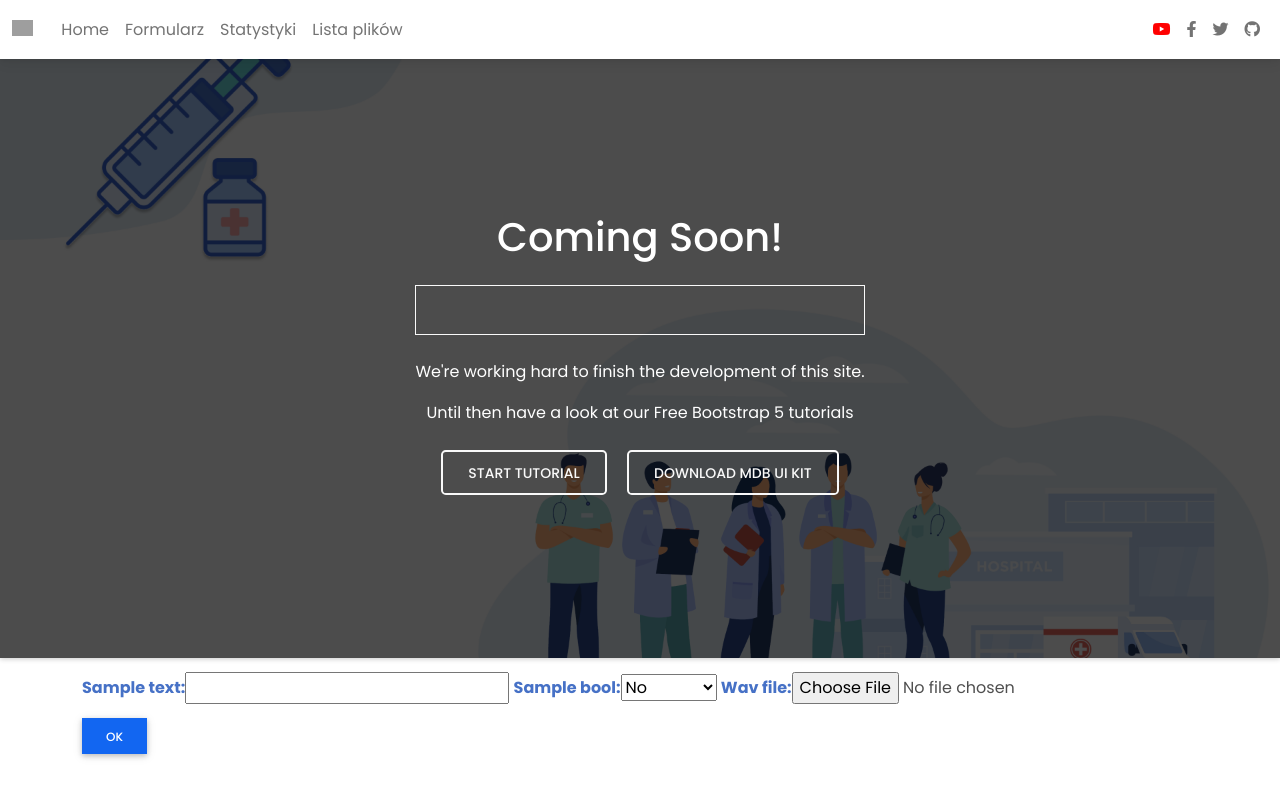
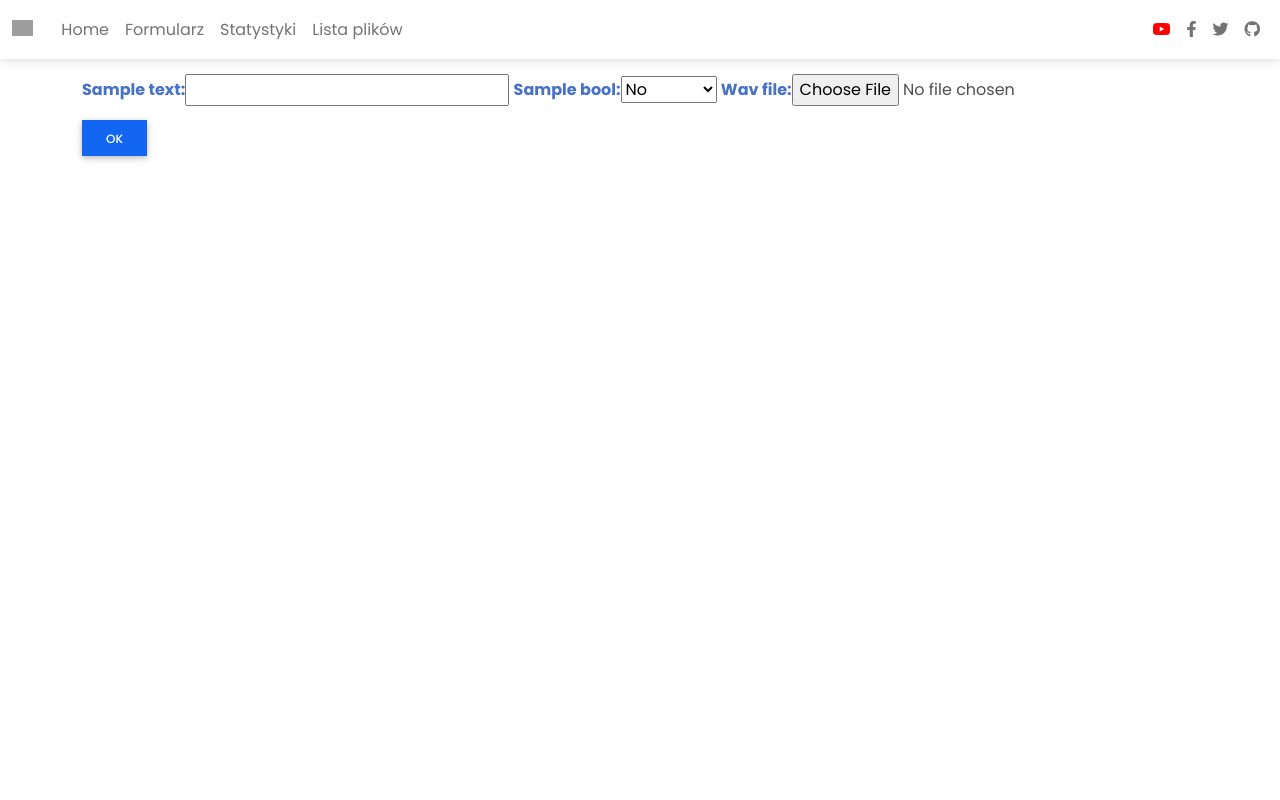
Before and after one commit to informacja/Telemedycyna, a Django app: page /survey_fill/ in a window 1280 px wide. Run offline with Django 3.2, Linux system fonts and the light colour scheme; some libraries are stand-ins or nearby versions; grey boxes are pictures that could not be loaded.

Commit message:
comming soon remove

```diff
--- a/surveys/templates/szablon.html
+++ b/surveys/templates/szablon.html
@@ -107,34 +107,9 @@
     </nav>
     <!-- Navbar -->
 
-    <!-- Background image -->
-    <div id="intro" class="p-5 text-center bg-image shadow-1-strong"
-      style="background-image: url('/static/ankiety/media/intro.png');">
-<!--      style="background-image: url('https://mdbootstrap.com/img/new/slides/205.jpg');">-->
-      <div class="mask" style="background-color: rgba(0, 0, 0, 0.7);">
-        <div class="d-flex justify-content-center align-items-center h-100">
-          <div class="text-white px-4">
-            <h1 class="mb-3">Coming Soon!</h1>
-
-            <!-- Time Counter -->
-            <h3 id="time-counter" class="border border-light my-4 p-4"></h3>
-
-            <p>We're working hard to finish the development of this site.</p>
-
-            <p>Until then have a look at our Free Bootstrap 5 tutorials</p>
-
-            <a class="btn btn-outline-light btn-lg m-2" href="https://www.youtube.com/watch?v=c9B4TPnak1A" role="button"
-              rel="nofollow" target="_blank">Start tutorial</a>
-            <a class="btn btn-outline-light btn-lg m-2" href="https://mdbootstrap.com/docs/standard/" target="_blank"
-              role="button">Download MDB UI KIT</a>
-          </div>
-        </div>
-      </div>
-    </div>
-    <!-- Background image -->
   </header>
   <!--Main Navigation-->
-
+<div style="height: 60px"></div>
 <main class="container">
     {% block zawartosc %}{% endblock %}
 </main>
```
